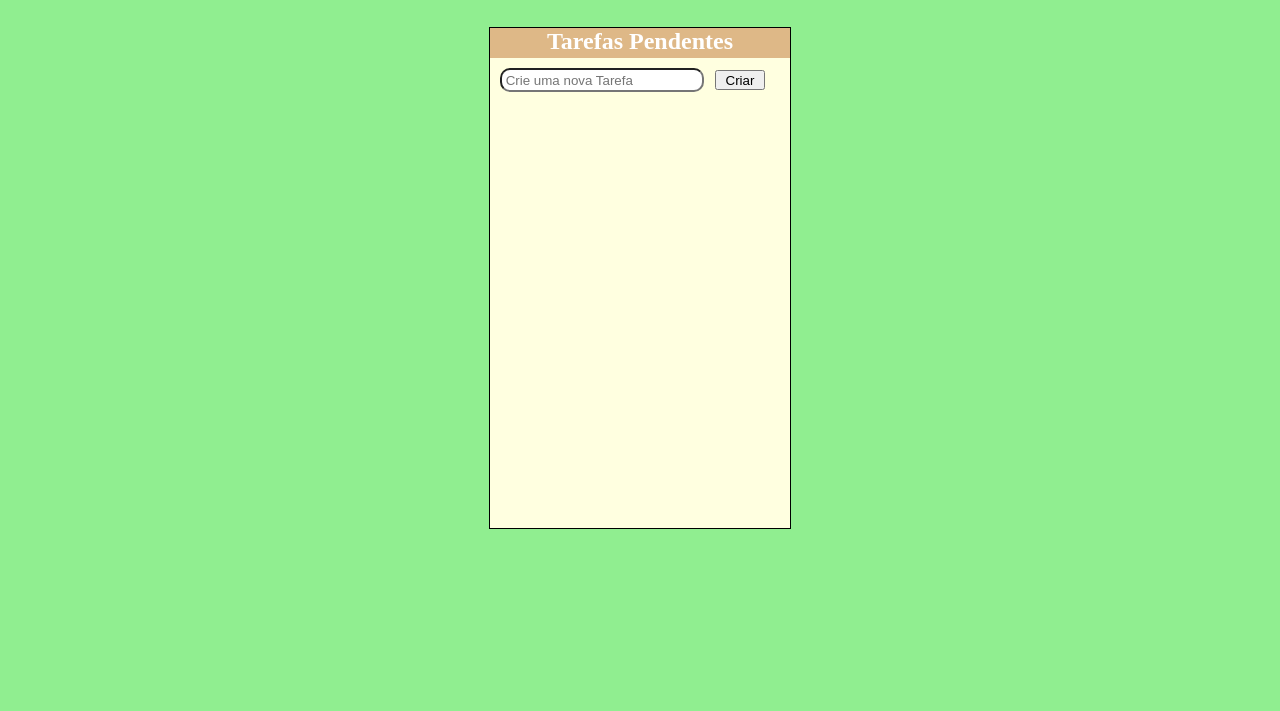
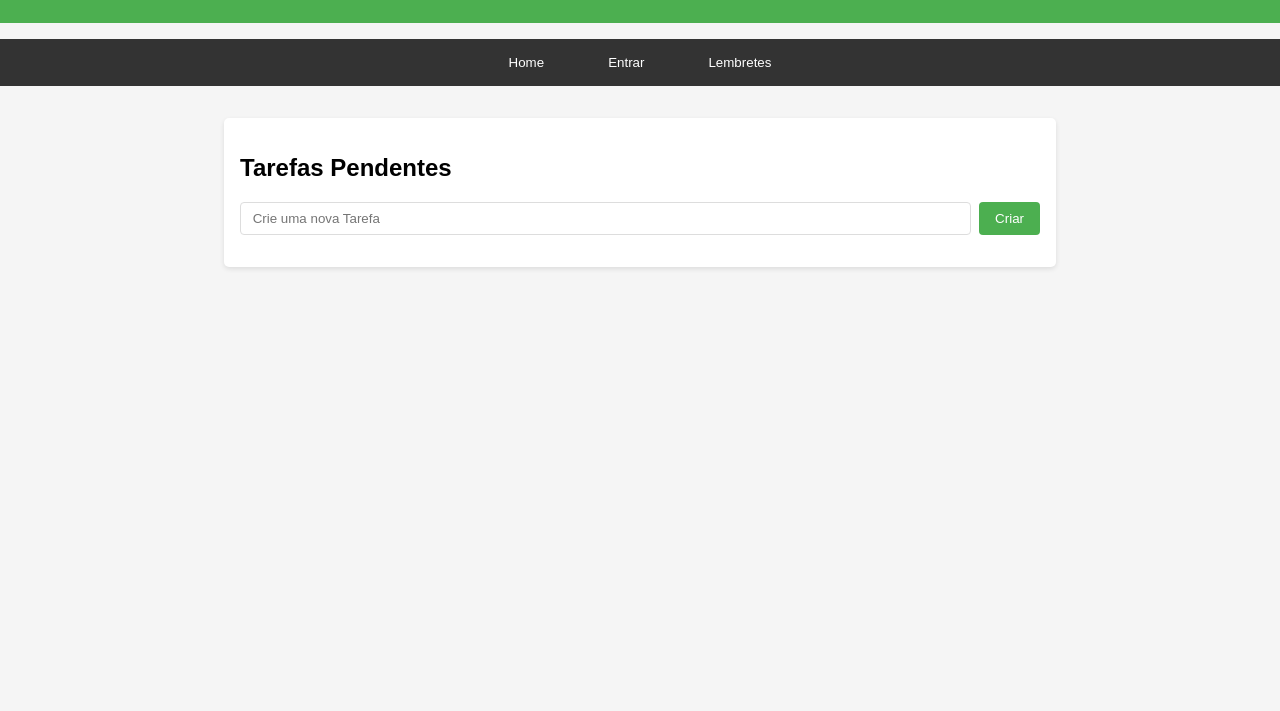
Before and after one commit to LucasSiqueiraCampoDallOrto/ListaTarefasWeb, a plain HTML site: page public/index.html in a window 1280 px wide. Shown: the part 89-800 px from the top of the page. Drawn offline with Linux system fonts and the light colour scheme.

Commit message:
Alteração no CSS página inicial

```diff
--- a/public/style.css
+++ b/public/style.css
@@ -1,81 +1,114 @@
-* {
+body {
+    font-family: Arial, sans-serif;
     margin: 0;
     padding: 0;
+    background-color: #f5f5f5;
 }
 
-body {
-    background-color: lightgreen;
+header {
+    background-color: #4CAF50;
+    color: white;
+    text-align: center;
+    padding: 1rem;
 }
 
-/* HEADER */
-header {
-    background-color: gray;
-}
-/* Título */
-#titulo {
-    text-align: center;
-    color: white;
-}
-/* NAVBAR */
-nav {
-    text-align: right;
-    padding: 10px;
-}
-nav li {
-    display: inline-block;
-}
-nav button {
-    padding: 10px;
-    border-radius: 15px;
-}
-nav button:hover {
-    cursor:pointer;
-    background-color: lightgray;
-}
-/* Tela Principal */
-.tela-principal {
-    border: 1px solid black;
-    width: 300px;
-    height: 500px;
+nav ul {
+    list-style-type: none;
+    padding: 0;
     display: flex;
-    flex-direction: column;
-    margin: auto;
-    margin-top: 20px;
-    background-color: lightyellow;
+    justify-content: center;
+    background-color: #333;
 }
 
-/* FAIXA TELA PRINCIPAL */
+nav ul li {
+    margin: 0 1rem;
+}
+
+nav ul li button {
+    background: none;
+    border: none;
+    color: white;
+    padding: 1rem;
+    cursor: pointer;
+}
+
+nav ul li button:hover {
+    background-color: #111;
+}
+
+.tela-principal {
+    max-width: 800px;
+    margin: 2rem auto;
+    background: white;
+    padding: 1rem;
+    border-radius: 5px;
+    box-shadow: 0 2px 5px rgba(0,0,0,0.1);
+}
+
 .faixa {
-    background-color: burlywood;
-    width: 100%;
-    height: 30px;
-    margin: 0;
+    margin-bottom: 1rem;
 }
-/* TÍTULO FAIXA TELA PRINCIPAL */
-.faixa h2 {
-    text-align: center;
+
+.campo-tarefa {
+    display: flex;
+    margin-bottom: 1rem;
+}
+
+.campo-tarefa input {
+    flex: 1;
+    padding: 0.5rem;
+    border: 1px solid #ddd;
+    border-radius: 4px;
+}
+
+.campo-tarefa button {
+    padding: 0.5rem 1rem;
+    background-color: #4CAF50;
+    color: white;
+    border: none;
+    border-radius: 4px;
+    margin-left: 0.5rem;
+    cursor: pointer;
+}
+
+.campo-tarefa button:hover {
+    background-color: #45a049;
+}
+
+.tarefa {
+    display: flex;
+    align-items: center;
+    padding: 0.5rem;
+    border-bottom: 1px solid #eee;
+}
+
+.tarefa span {
+    flex: 1;
+    margin-left: 0.5rem;
+}
+
+.tarefa button {
+    margin-left: 0.5rem;
+    padding: 0.3rem 0.6rem;
+    border: none;
+    border-radius: 3px;
+    cursor: pointer;
+}
+
+.btn-editar {
+    background-color: #2196F3;
     color: white;
 }
 
-/* CAMPO CRIAR TAREFAS */
-.campo-tarefa {
-    display: inline-block;
+.btn-editar:hover {
+    background-color: #0b7dda;
 }
-/* BARRA INPUT */
-#campo {
-    width: 200px;
-    height: 20px;
-    border-radius: 10px;
-    margin-top: 10px;
-    margin-left: 10px;
+
+.btn-excluir {
+    background-color: #f44336;
+    color: white;
 }
-/* BOTÃO CRIAR TAREFAS */
-#btn-campo {
-    width: 50px;
-    height: 20px;
-    margin-left: 7px;
+
+.btn-excluir:hover {
+    background-color: #da190b;
 }
-#btn-campo:hover {
-    cursor:pointer;
-    background-color: lightgray;
-}
```
